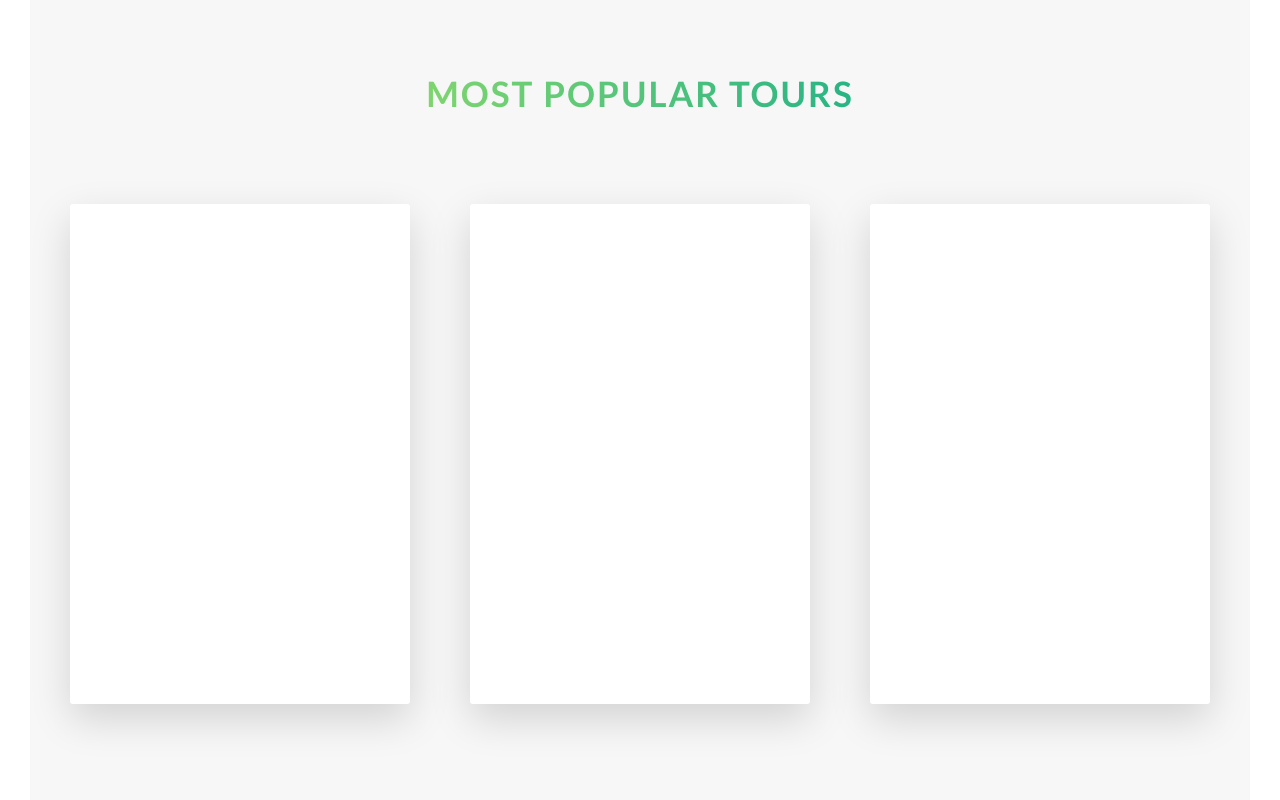
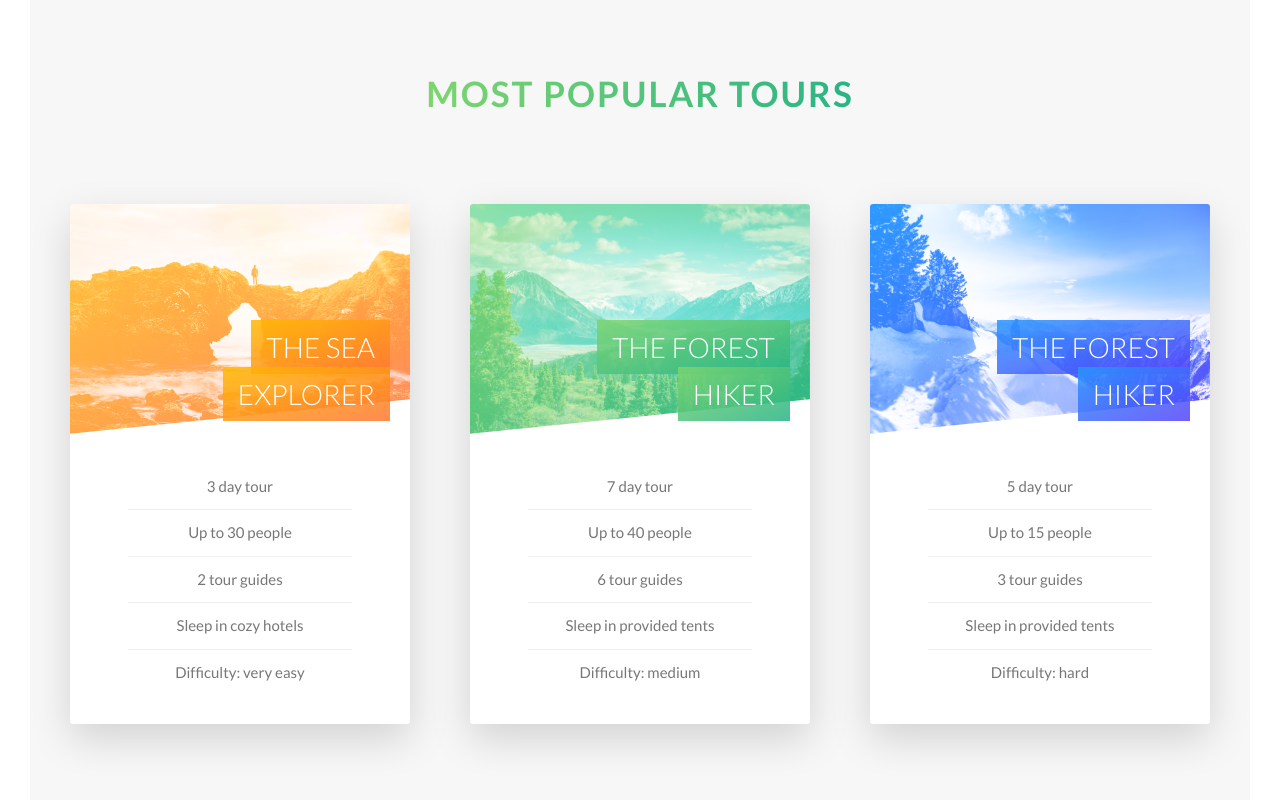
Before and after one commit to DanielWGross/Natours, a website: page index.html in a window 1280 px wide. Shown: the part 2261-3061 px from the top of the page. Drawn offline with Linux system fonts and the light colour scheme.

Commit message:
Popular tours component front side complete

```diff
--- a/index.html
+++ b/index.html
@@ -128,7 +128,21 @@
           <div class="col-1-of-3">
             <div class="card">
               <div class="card__side card__side--front">
-                Front
+                <div class="card__picture card__picture--1">
+                  &nbsp;
+                </div>
+                <h4 class="card__heading">
+                  <span class="card__heading--span card__heading--span--1">The Sea Explorer</span>
+                </h4>
+                <div class="card__details">
+                  <ul>
+                    <li>3 day tour</li>
+                    <li>Up to 30 people</li>
+                    <li>2 tour guides</li>
+                    <li>Sleep in cozy hotels</li>
+                    <li>Difficulty: very easy</li>
+                  </ul>
+                </div>
               </div>
               <div class="card__side card__side--back card__side--back-1">
                 Back
@@ -139,7 +153,21 @@
           <div class="col-1-of-3">
             <div class="card">
               <div class="card__side card__side--front">
-                Front
+                <div class="card__picture card__picture--2">
+                  &nbsp;
+                </div>
+                <h4 class="card__heading">
+                  <span class="card__heading--span card__heading--span--2">The Forest Hiker</span>
+                </h4>
+                <div class="card__details">
+                  <ul>
+                    <li>7 day tour</li>
+                    <li>Up to 40 people</li>
+                    <li>6 tour guides</li>
+                    <li>Sleep in provided tents</li>
+                    <li>Difficulty: medium</li>
+                  </ul>
+                </div>
               </div>
               <div class="card__side card__side--back card__side--back-2">
                 Back
@@ -150,7 +178,21 @@
           <div class="col-1-of-3">
             <div class="card">
               <div class="card__side card__side--front">
-                Front
+                <div class="card__picture card__picture--3">
+                  &nbsp;
+                </div>
+                <h4 class="card__heading">
+                  <span class="card__heading--span card__heading--span--3">The Forest Hiker</span>
+                </h4>
+                <div class="card__details">
+                  <ul>
+                    <li>5 day tour</li>
+                    <li>Up to 15 people</li>
+                    <li>3 tour guides</li>
+                    <li>Sleep in provided tents</li>
+                    <li>Difficulty: hard</li>
+                  </ul>
+                </div>
               </div>
               <div class="card__side card__side--back card__side--back-3">
                 Back
--- a/sass/abstracts/_variables.scss
+++ b/sass/abstracts/_variables.scss
@@ -13,7 +13,9 @@ $color-tertiary-dark:  #5643fa;
 $color-grey-dark:     #777;
 $color-white:         #ffffff;
 $color-black:         #000;
+
 $color-grey-light-1:  #f7f7f7;
+$color-grey-light-2:  #eee;
 
 // Grid
 $grid-width: 114rem;
--- a/sass/components/_card.scss
+++ b/sass/components/_card.scss
@@ -3,13 +3,11 @@
   perspective: 150rem;
   -moz-perspective: 150rem;
   position: relative;
-  height: 50rem;
+  height: 52rem;
 
   &__side {
     background-color: orange;
-    color: white;
-    font-size: 2rem;
-    height: 50rem;
+    height: 52rem;
     transition: all .8s ease;
     position: absolute;
     top: 0;
@@ -17,6 +15,8 @@
     width: 100%;
     backface-visibility: hidden;
     border-radius: .3rem;
+    // To allow rounded borders on top boxes due to images overlapping from blend mode
+    overflow: hidden;
     box-shadow: 0 1.5rem 4rem rgba($color-black, .15);
 
     &--front {
@@ -24,7 +24,6 @@
     }
 
     &--back {
-      background-color: green;
       transform: rotateY(180deg);
 
       &-1 {
@@ -45,10 +44,90 @@
   }
 
   &:hover &__side--front {
-    transform: rotateY(180deg);
+    transform: rotateY(-180deg);
   }
 
   &:hover &__side--back {
     transform: rotateY(0);
   }
+
+  &__picture {
+    background-size: cover;
+    // Trial and error size. No specific reason for this number.
+    height: 23rem;
+    background-blend-mode: screen;
+    // Currently Experimental as of Dec 2018
+    -webkit-clip-path: polygon(0 0, 100% 0, 100% 85%, 0 100%);
+    clip-path: polygon(0 0, 100% 0, 100% 85%, 0 100%);
+
+    &--1 {
+      background-image: linear-gradient(to right bottom, $color-secondary-light, $color-secondary-dark),
+      url(../img/nat-5.jpg);
+    }
+
+    &--2 {
+      background-image: linear-gradient(
+        to right bottom, $color-primary-light, $color-primary-dark),
+        url(../img/nat-6.jpg);
+    }
+
+    &--3 {
+      background-image: linear-gradient(
+        to right bottom, $color-tertiary-light, $color-tertiary-dark),
+        url(../img/nat-7.jpg);    }
+  }
+
+  &__heading {
+    font-size: 2.8rem;
+    font-weight: 300;
+    text-transform: uppercase;
+    color: $color-white;
+    position: absolute;
+    top: 12rem;
+    right: 2rem;
+    text-align: right;
+    width: 75%;
+  }
+
+  &__heading--span {
+    padding: 1rem 1.5rem;
+    // Currently Experimental as of Dec 2018
+    // Allow padding to be applied to each fragment when spread across multiple lines
+    -webkit-box-decoration-break: clone;
+    box-decoration-break: clone;
+
+    &--1 {
+      background-image: linear-gradient(to right bottom, rgba($color-secondary-light, .85), rgba($color-secondary-dark, .85));
+    }
+
+    &--2 {
+      background-image: linear-gradient(to right bottom, rgba($color-primary-light, .85), rgba($color-primary-dark, .85));
+    }
+
+    &--3 {
+      background-image: linear-gradient(to right bottom, rgba($color-tertiary-light, .85), rgba($color-tertiary-dark, .85));
+    }
+  }
+
+  &__details {
+    padding: 3rem;
+
+    ul {
+      list-style: none;
+      width: 80%;
+      // Center block element in another block element
+      // Top and bottom margin @ 0. Left & Right calc by browser
+      margin: 0 auto;
+    }
+
+    li {
+      text-align: center;
+      font-size: 1.5rem;
+      padding: 1rem;
+
+      &:not(:last-child) {
+        border-bottom: .1rem solid $color-grey-light-2;
+      }
+    }
+  }
 }
--- a/sass/layout/_header.scss
+++ b/sass/layout/_header.scss
@@ -8,6 +8,8 @@
   background-size: cover;
   background-position: top;
   position: relative;
+  // Currently Experimental as of Dec 2018
+  -webkit-clip-path: polygon(0 0, 100% 0, 100% 75vh, 0 100%);
   clip-path: polygon(0 0, 100% 0, 100% 75vh, 0 100%);
 
   &__logo-box {
```
Also changed, not shown: css/style.css.
